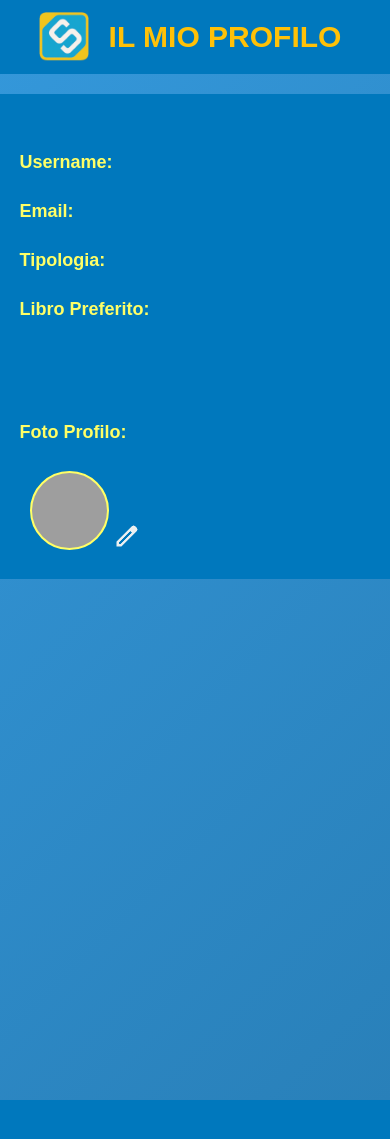
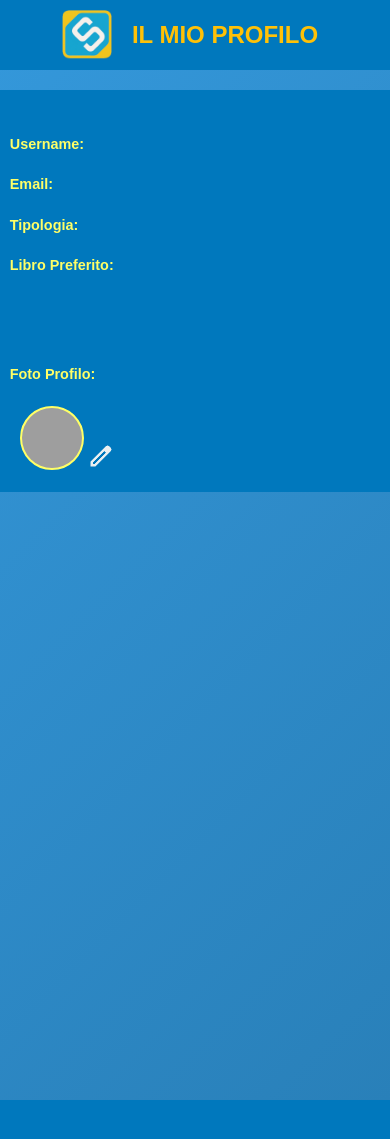
Before and after one commit to tiziano-viglianisi/hw1, a PHP site: page /ilmioprofilo.php in a window 390 px wide. Shown: the part 96-1235 px from the top of the page. Run offline with PHP 8.4, Linux system fonts and the light colour scheme; the visitor is signed in with stand-in values (Sample User, id 1); data comes from the database, SQL or seed files in the repository; data that the repository does not hold is empty; some web fonts are replaced; grey boxes are pictures that could not be loaded.

Commit message:
final commit, mobile query

```diff
--- a/ilmioprofilo.css
+++ b/ilmioprofilo.css
@@ -6,7 +6,8 @@
 
 @media (max-width: 1100px) {
     html {
-      font-size:10px;
+        font-size:10px;
+        overflow: hidden;
     }
 }
 
@@ -227,7 +228,10 @@
 
 @media (max-width: 1100px) {
     .dipartimenti_nav {
-      border-radius: 0px;
+        border-radius: 0px;
+        font-size: 120%;
+        padding: 3%;
+        min-width: 95%;
     }
 }
 
@@ -243,6 +247,7 @@
 @media (max-width: 1100px) {
     .titolo {
       border-radius: 0px !important;
+      font-size: 0.8em;
     }
 }
 
@@ -388,19 +393,51 @@
 
 
 #libro{
-    font-size:0.7em !important;
+    font-size:0.7em;
+}
+
+@media (max-width: 1100px) {
+    #libro
+    {
+        font-size:0.8em;
+    }
 }
 
 #cover{
     width: 150px;
     height: 200px;
 }
+@media (max-width: 1100px) {
+    #cover
+    {
+        width: 80px;
+        height: 100px;
+    }
+}
+
+
 
 #removelibro{
     cursor: pointer;
 
 }
+
+@media (max-width: 1100px) {
+    #removelibro
+    {
+        width: 20px;
+        height: 20px;
+    }
+}
 #rimuovilibro{
     color: #8C1A10;
     font-weight: bold;
 }
+
+@media (max-width: 1100px) {
+    #fotoprofilogroup .propic
+    {
+        width: 60px;
+        height: 60px;
+    }
+}
--- a/ilmioprofilo.php
+++ b/ilmioprofilo.php
@@ -97,7 +97,7 @@
                                 Rimuovi Libro Preferito
                             </div>
                         </div><br>
-
+                        <div id=fotoprofilogroup>
                             <p class=catagories>Foto Profilo:</p><br><p><img class=propic id=propicinterna src=./uploads/ alt="Foto Profilo"></p>
                             <img id=edit src=./img/edit.png>
                             <form class="upload_propic hidden" method="post" enctype="multipart/form-data" style="margin-top:10px;">
@@ -107,6 +107,7 @@
                             </form>
                         </div>
                 </div>
+            </div>
             <div class="clear">&nbsp;</div>
             <div id="footer">
             </div>
```
Also changed, not shown: imieicorsi.css (+19 -3 lines). Lines whose indentation alone changed are shown as unchanged.
